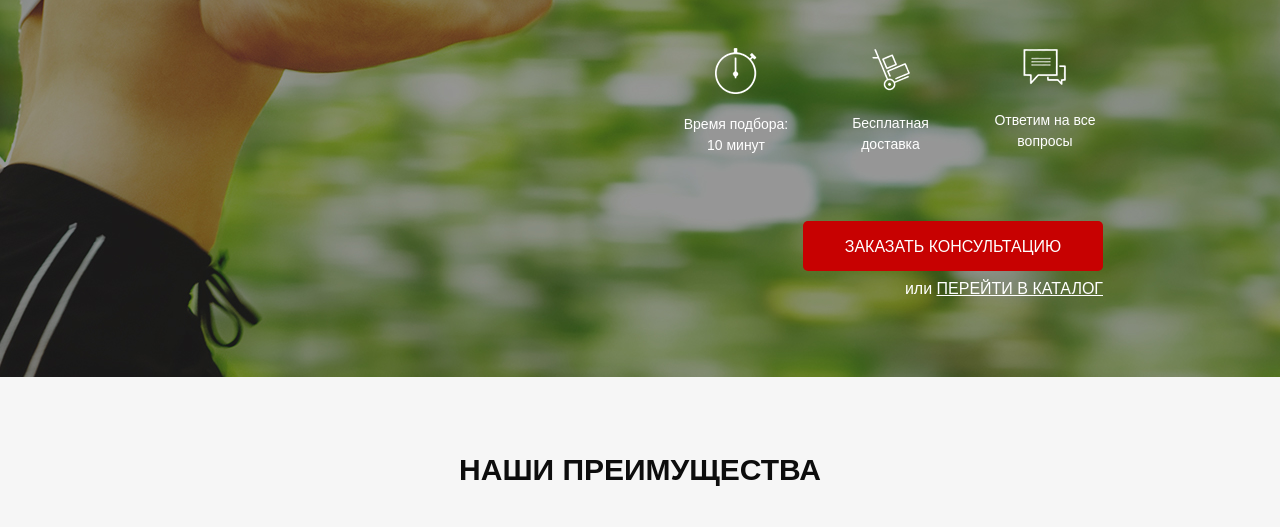
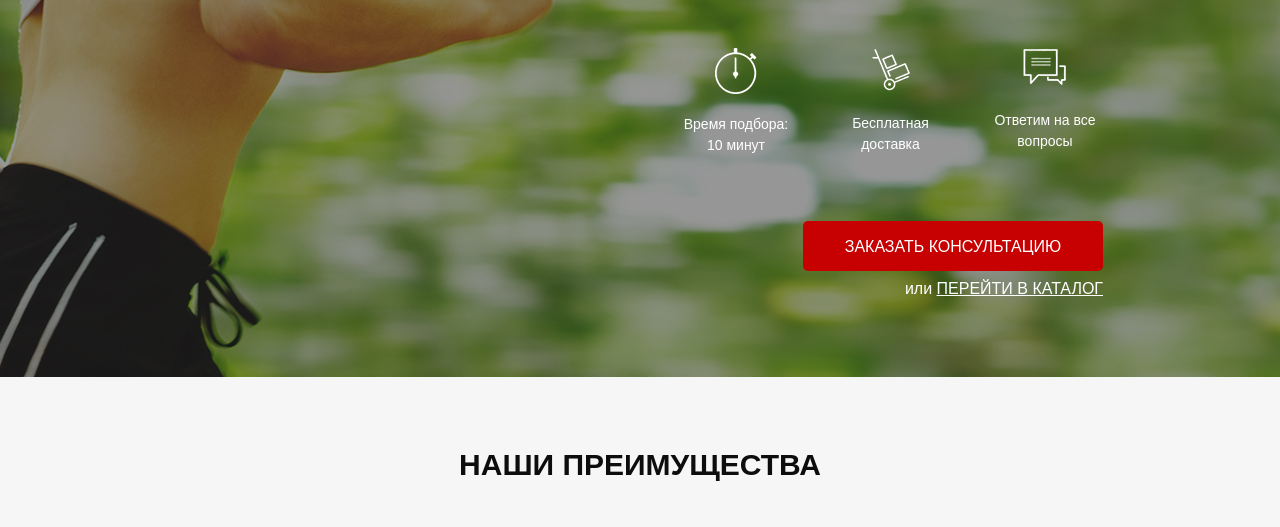
Before and after one commit to nevds1d/pulsar, a website: page src/index.html in a window 1280 px wide. Shown: the part 273-800 px from the top of the page. Drawn offline with Linux system fonts and the light colour scheme; a web font is replaced by a local one.

Commit message:
index change title

```diff
--- a/src/index.html
+++ b/src/index.html
@@ -75,7 +75,7 @@
 
     <div class="benefits">
         <div class="container">
-            <div class="benefits__label">НАШИ ПРЕИМУЩЕСТВА</div>
+            <h2 class="benefits__label">НАШИ ПРЕИМУЩЕСТВА</h2>
             <div class="row">
                 <div class="col-md-4">
                     <div class="benefits__block">
```
